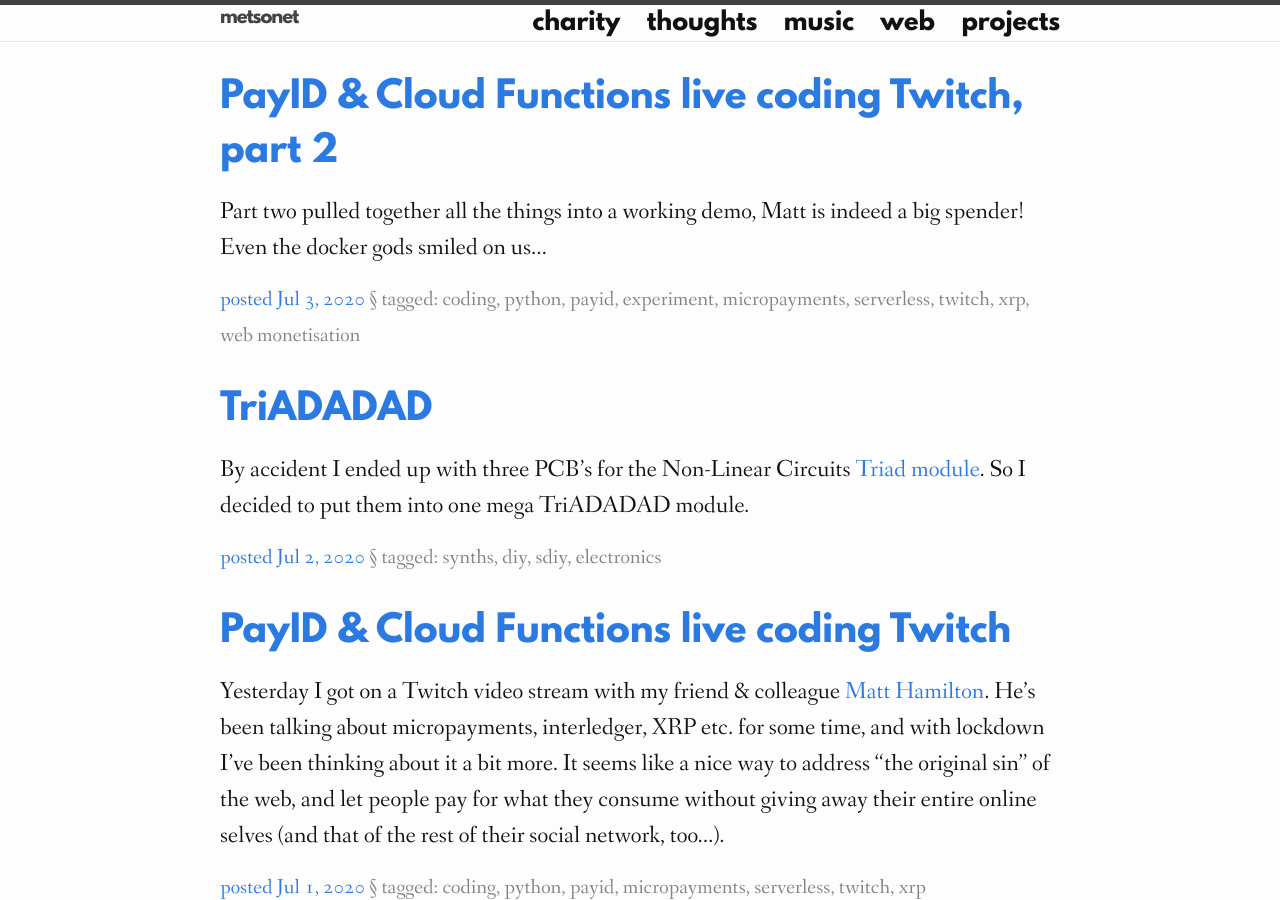
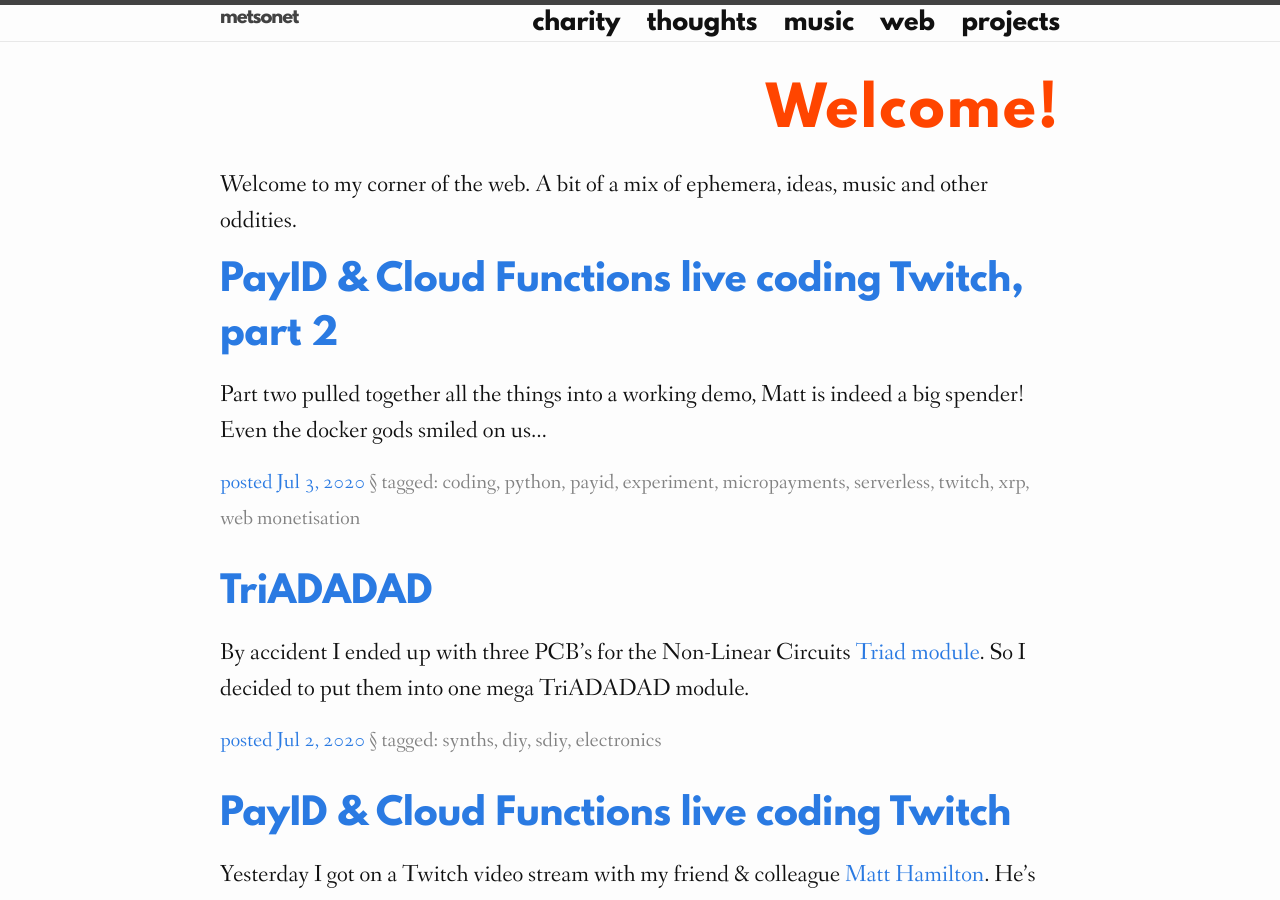
Before and after one commit to drsm79/drsm79.github.com, a Jekyll site: the page built from index.html, in a window 1280 px wide and 900 px high. Built offline with Jekyll 4.4.1, drawn with Linux system fonts in a browser that asks for light colours.

Commit message:
add welcome

```diff
--- a/index.html
+++ b/index.html
@@ -1,7 +1,8 @@
 ---
 layout: default
 ---
-
+<h1 style="color: orangered;">Welcome!</h1>
+<p>Welcome to my corner of the web. A bit of a mix of ephemera, ideas, music and other oddities.</p>
 <div class="home">
   <ul class="post-list">
     {% for post in site.posts %}
```
Lines whose indentation alone changed are shown as unchanged.
